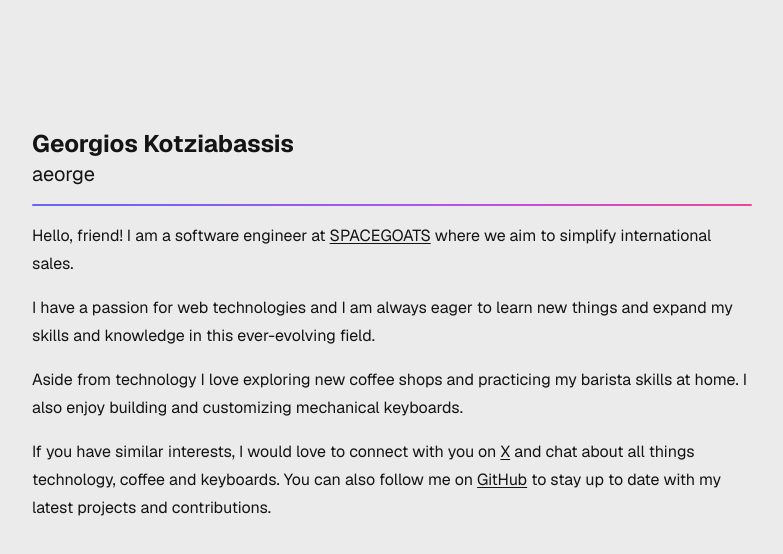
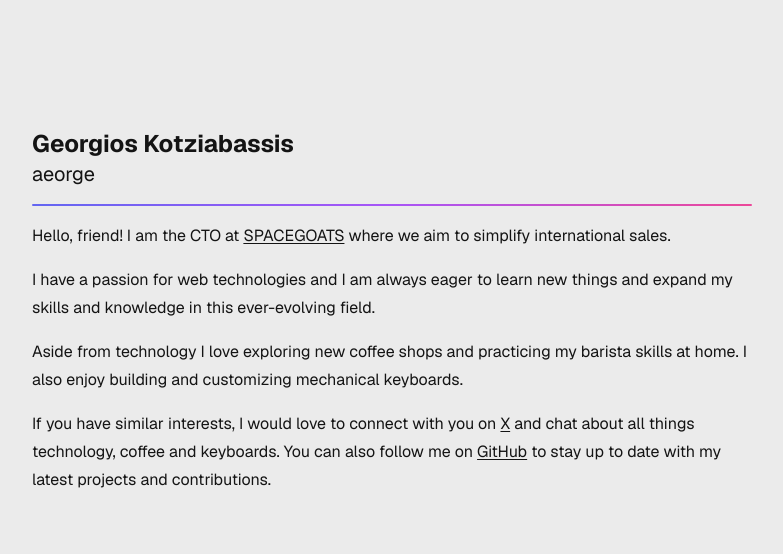
Before and after one commit to aeorge/personal, a Next.js app: page / in a window 1280 px wide. Shown: the top 554 px of the page, without its empty margins (248-1031 px from the left). Built offline with nearby package versions, Linux system fonts and the light colour scheme.

Commit message:
Update job title

```diff
--- a/app/page.tsx
+++ b/app/page.tsx
@@ -5,7 +5,7 @@ export default function Page() {
       <h2 className="text-xl">aeorge</h2>
       <hr className="my-4 h-0.5 rounded border-none bg-gradient-to-r from-indigo-500 via-purple-500 to-pink-500" />
       <p className="mb-4 leading-[1.75rem]">
-        Hello, friend! I am a software engineer at{' '}
+        Hello, friend! I am the CTO at{' '}
         <a
           className="underline underline-offset-2"
           href="https://spacegoats.io/"
```
